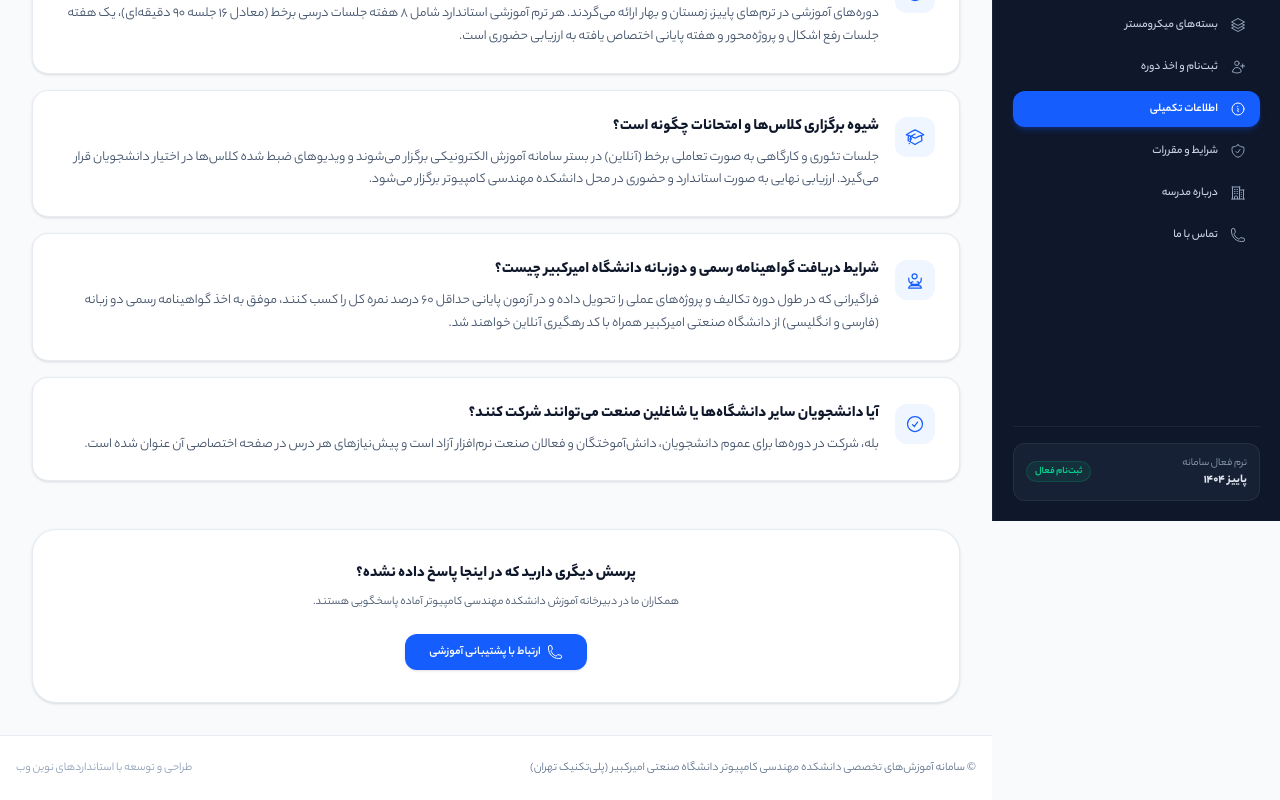
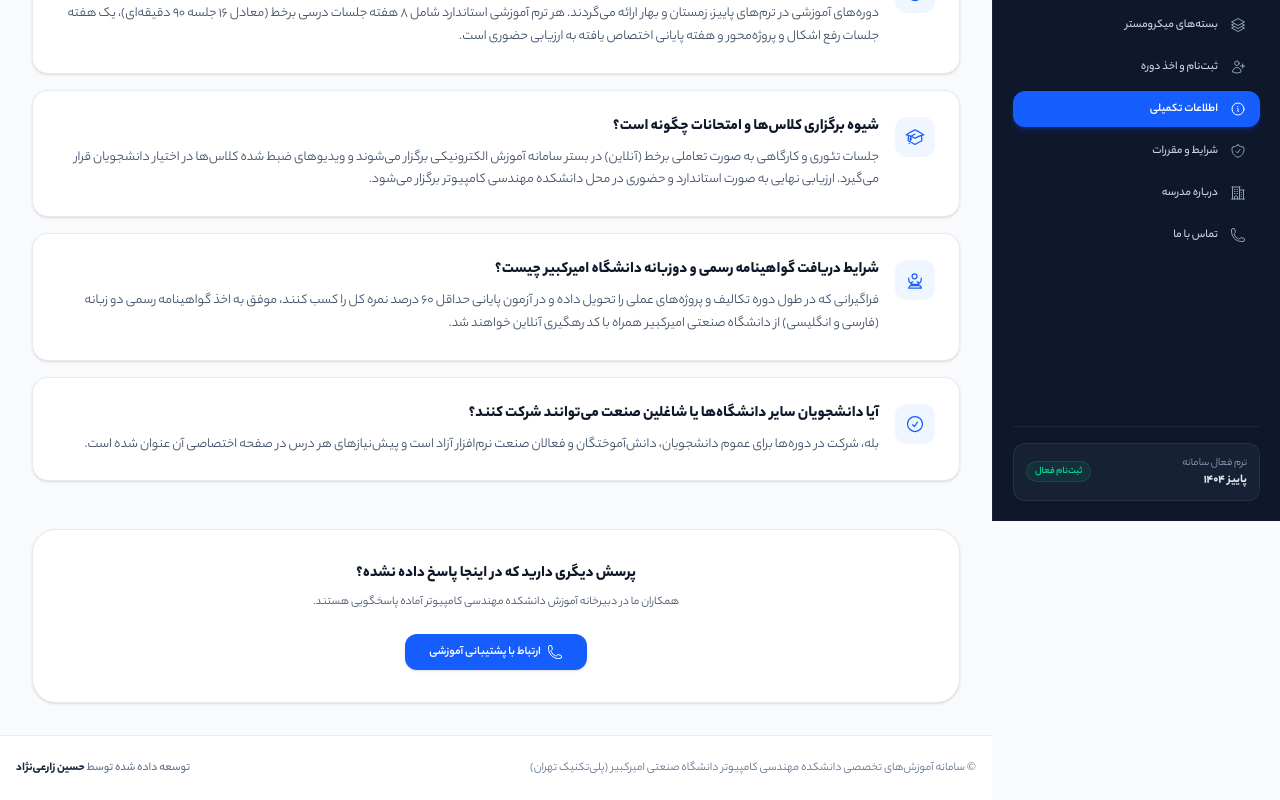
Before and after one commit to m-zakeri/cse-school, a Next.js app in the folder frontend/: page /info in a window 1280 px wide. Shown: the part 279-1079 px from the top of the page. Built offline with nearby package versions, Linux system fonts and the light colour scheme.

Commit message:
docs(footer): update developer attribution in footer to Hossein Zareinejad

```diff
--- a/frontend/src/components/Layout/MainLayout.js
+++ b/frontend/src/components/Layout/MainLayout.js
@@ -20,7 +20,9 @@ export default function MainLayout({ children }) {
         <footer className="border-t border-slate-200/80 bg-white py-6 px-4 text-center text-xs text-slate-500">
           <div className="max-w-6xl mx-auto flex flex-col sm:flex-row items-center justify-between gap-3">
             <p>© سامانه آموزش‌های تخصصی دانشکده مهندسی کامپیوتر دانشگاه صنعتی امیرکبیر (پلی‌تکنیک تهران)</p>
-            <p className="text-slate-400">طراحی و توسعه با استانداردهای نوین وب</p>
+            <p className="text-slate-500 font-medium">
+              توسعه داده شده توسط <span className="text-slate-800 font-bold">حسین زارعی‌نژاد</span>
+            </p>
           </div>
         </footer>
       </div>
```
